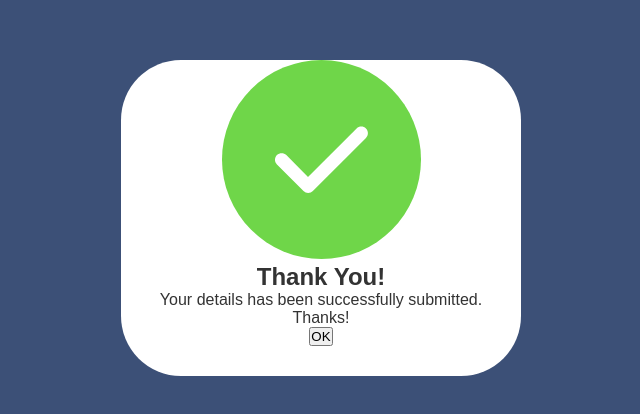
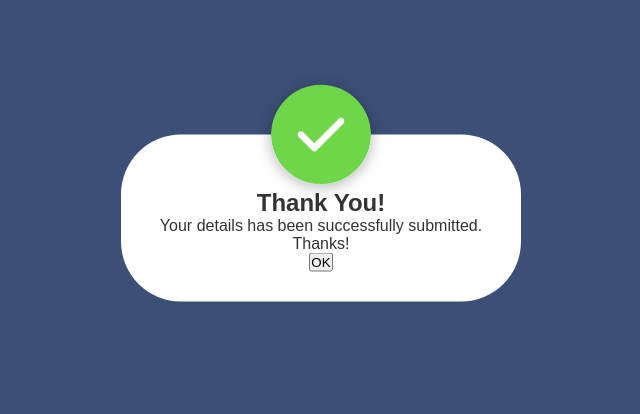
Before and after one commit to salinpaul94/pop-message, a plain HTML site: page version_01/index.html in a window 1280 px wide. Shown: the part 182-596 px from the top of the page, without its empty margins (319-959 px from the left). Drawn offline with Linux system fonts and the light colour scheme.

Commit message:
.popup img styling

```diff
--- a/version_01/style.css
+++ b/version_01/style.css
@@ -37,3 +37,10 @@
   padding: 0 30px 30px;
   color: #333;
 }
+
+.popup img {
+  width: 100px;
+  margin-top: -50px;
+  border-radius: 50%;
+  box-shadow: 0 2px 15px rgba(0, 0, 0, 0.3);
+}
```
